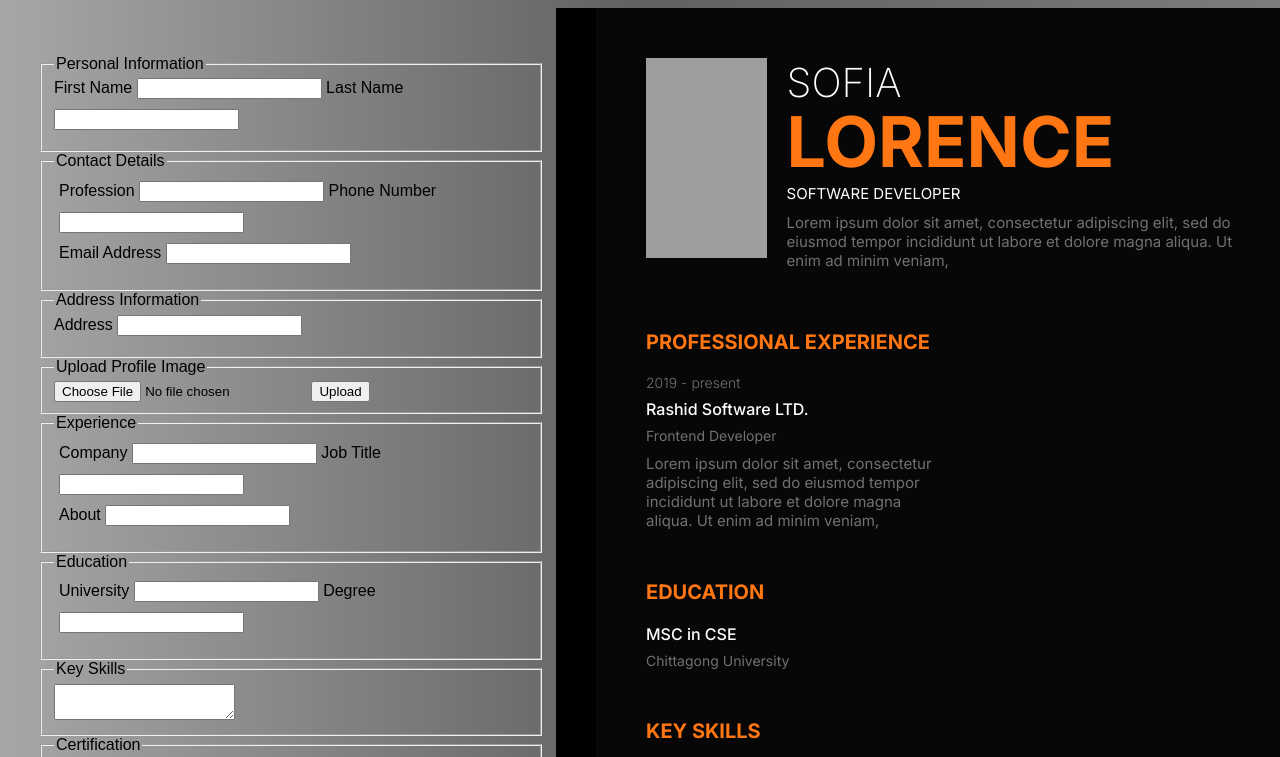
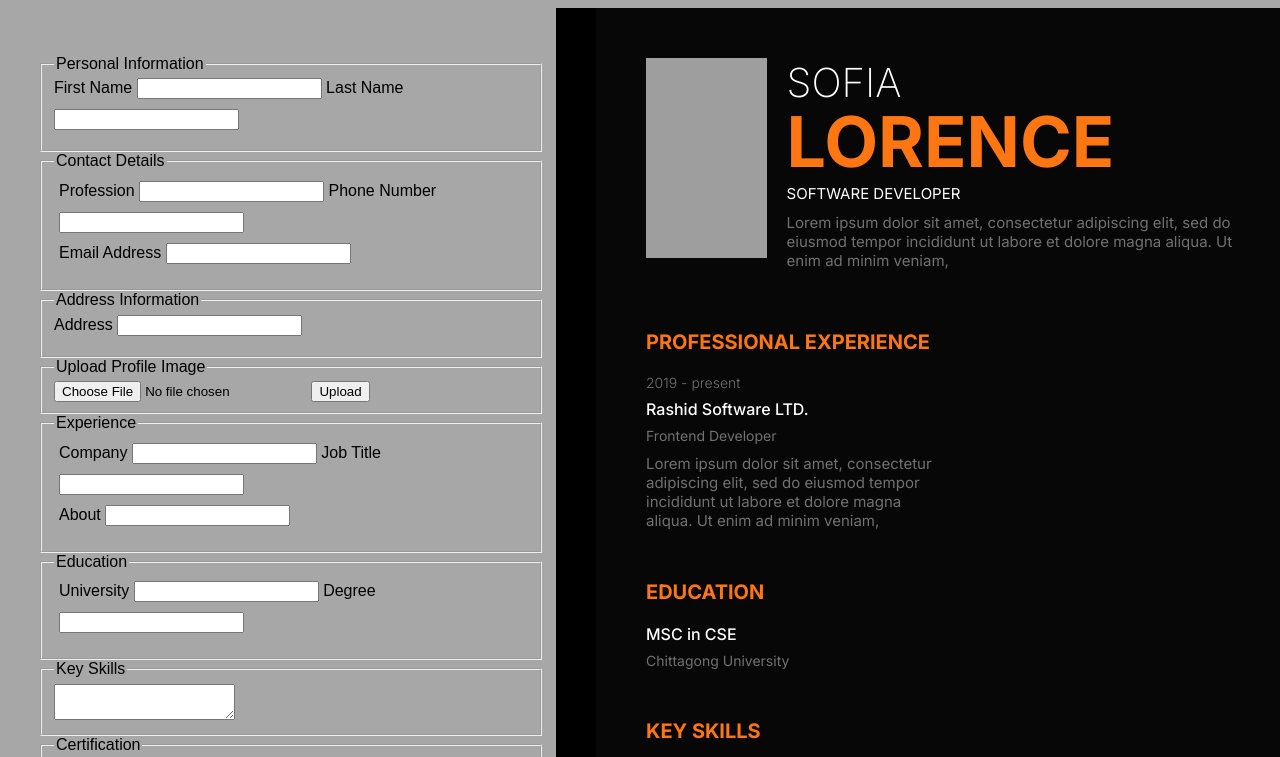
Before and after one commit to armaansharma19/Resume_builder, a plain HTML site: page index.html in a window 1280 px wide. Shown: the part 62-819 px from the top of the page. Drawn offline with nearby package versions, Linux system fonts and the light colour scheme.

Commit message:
Update style.css

```diff
--- a/style.css
+++ b/style.css
@@ -1,6 +1,6 @@
 
 body{
-    background-image: linear-gradient(to right, #a7a7a7, rgb(97, 97, 97), #7d7b7b);
+    background-color: #a7a7a7;
 }
 /* .main {
     background: #0dd397;;
```
